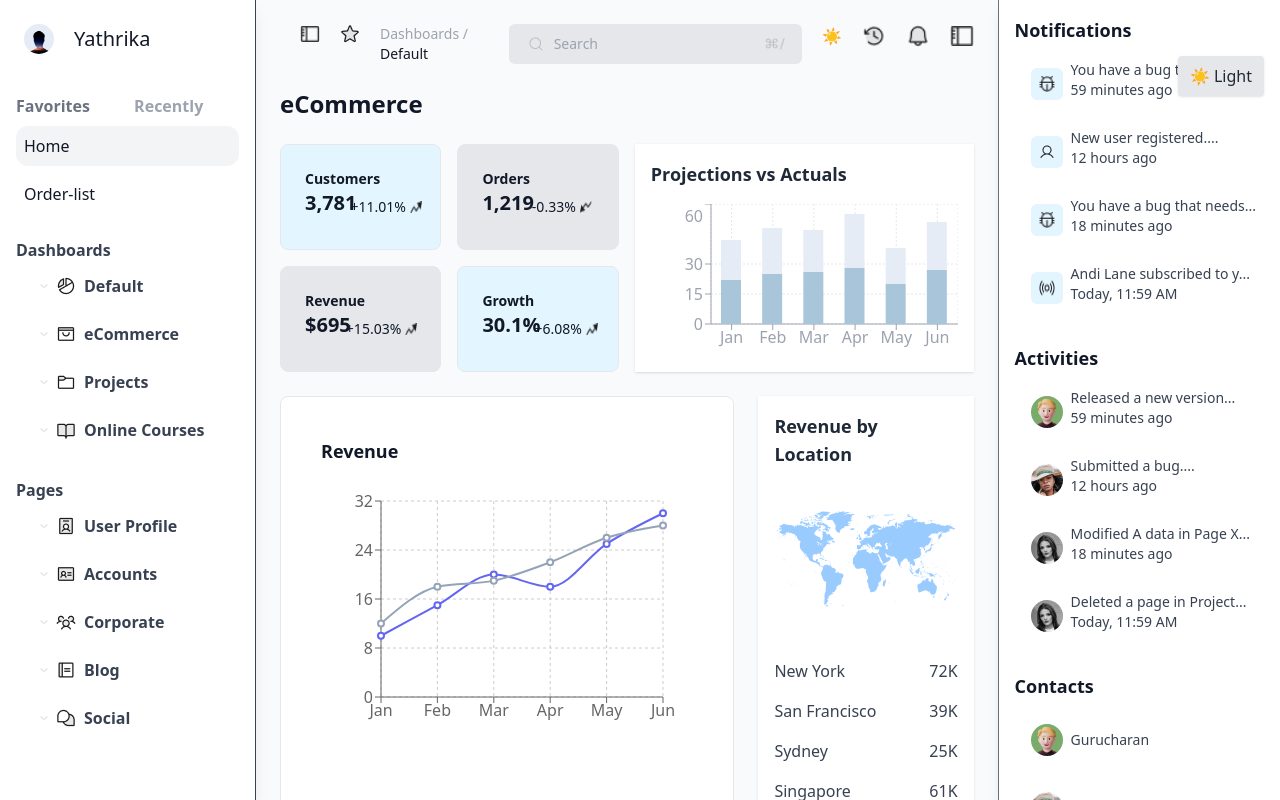
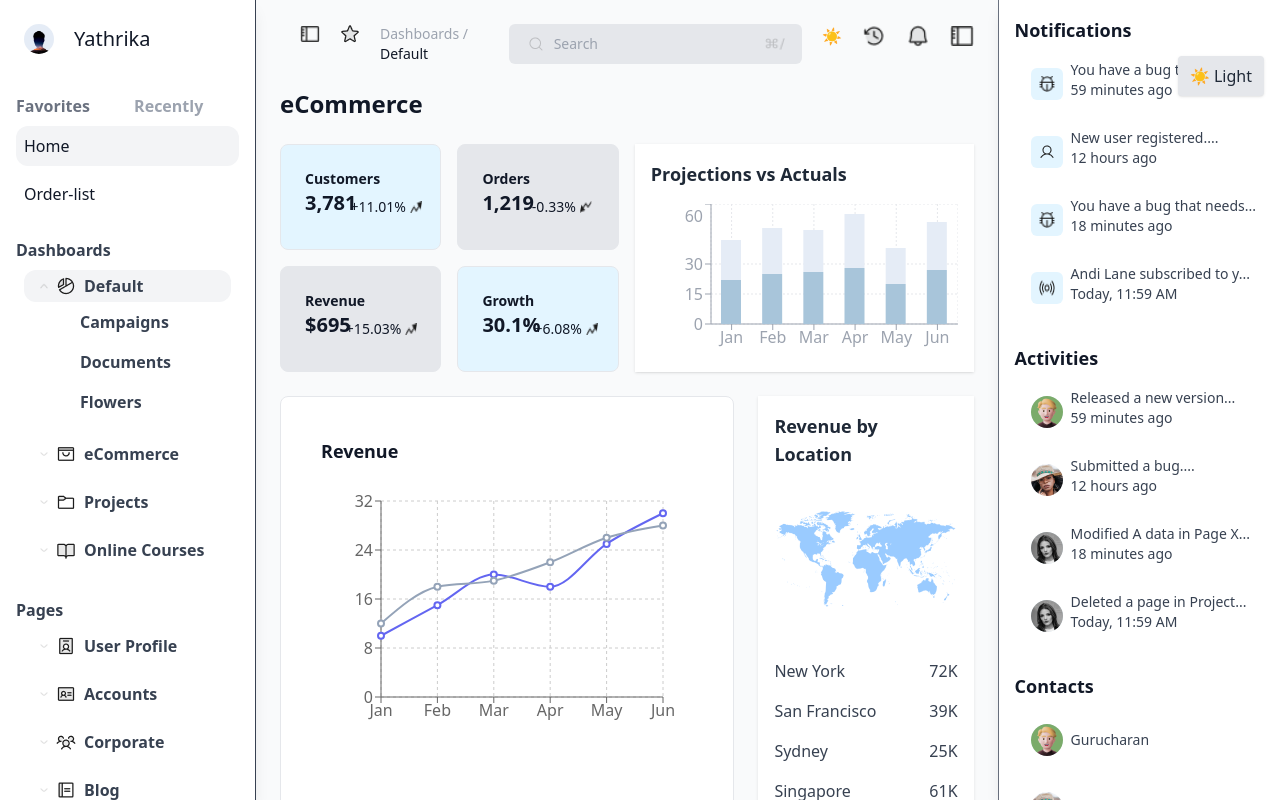
Before and after one commit to Rajath2pi/My-Ecommerce-Dashboard, a Next.js app: page / in a window 1280 px wide. Built offline with nearby package versions, Linux system fonts and the light colour scheme.

Commit message:
Default nav open

```diff
--- a/src/app/components/sidebar.tsx
+++ b/src/app/components/sidebar.tsx
@@ -11,7 +11,7 @@ export default function SideBar() {
 
 
     // Track open submenus: key is `${menuIndex}_${subIndex}`
-    const [openSubs, setOpenSubs] = useState<Record<string, boolean>>({});
+    const [openSubs, setOpenSubs] = useState<Record<string, boolean>>({['0_0']:true});
     const currentPath = usePathname();
 
     const sidebar = [
```
